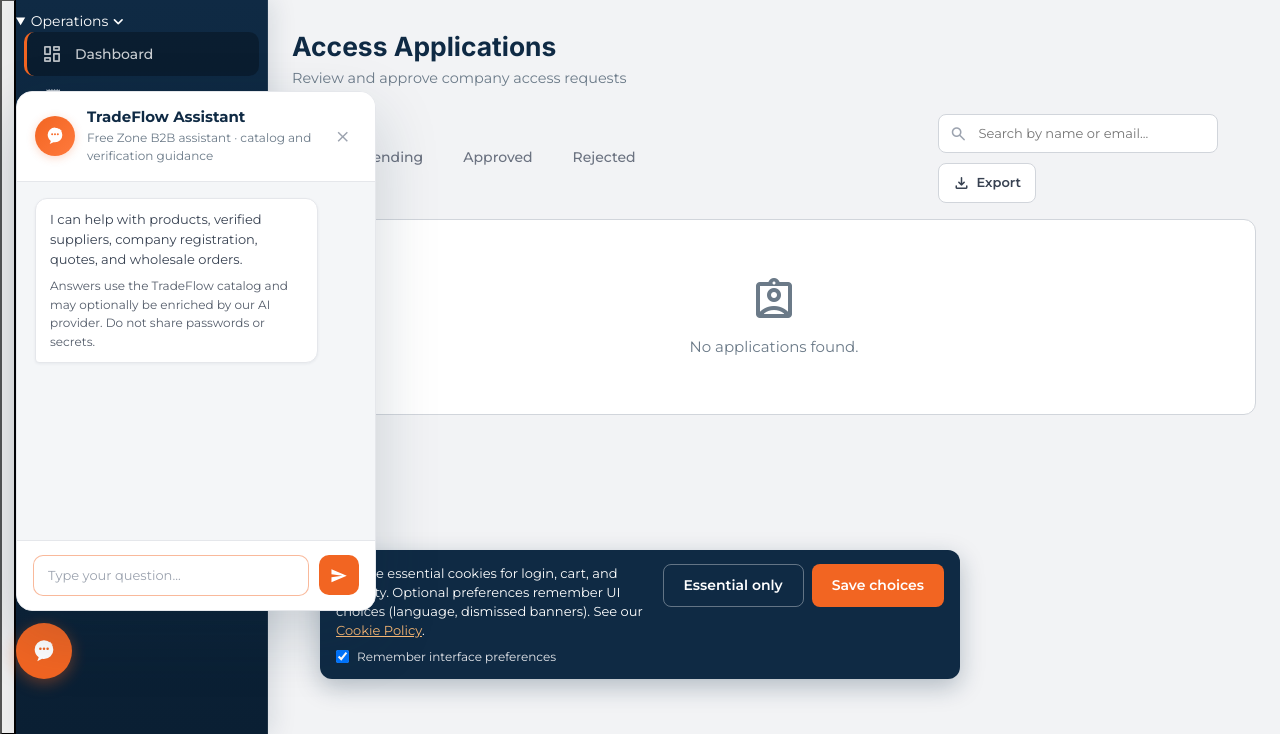
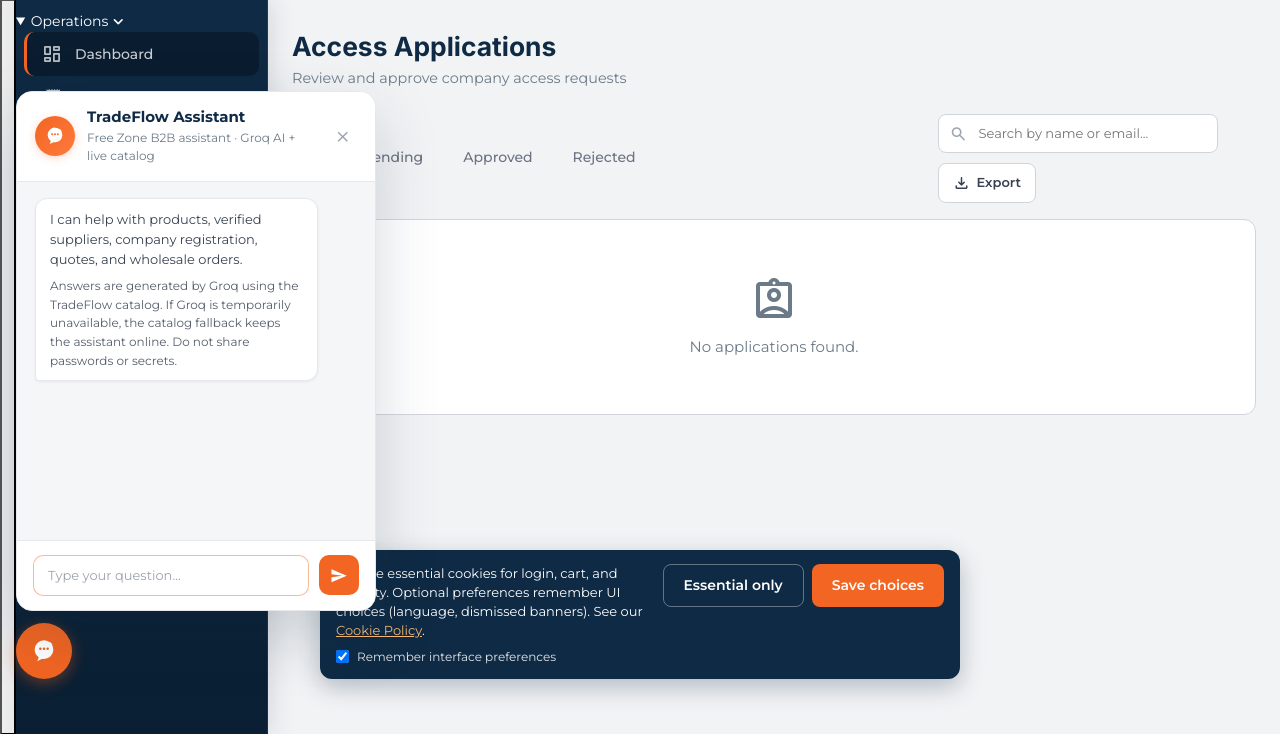
Before and after one commit to abdiel-ariano/Tradeflow_colon, a Django app: template templates/core/admin_applications.html in a window 1280 px wide, after a click that opens the changed part. Shown: the part 105-839 px from the top of the page. Run offline with Django 4.2, Linux system fonts and the light colour scheme; the template is opened without the code that fills it, so the values that code supplies are empty.

Commit message:
Show Groq as the primary assistant provider

```diff
--- a/templates/core/base.html
+++ b/templates/core/base.html
@@ -1632,7 +1632,7 @@ CSS de paneles admin/seller/formularios embebido vía includes/static_css_bundle
           </div>
           <div class="tf-chat-header-text">
             <div class="tf-chat-header-title">TradeFlow Assistant</div>
-            <div class="tf-chat-header-sub">Free Zone B2B assistant · catalog and verification guidance</div>
+            <div class="tf-chat-header-sub">Free Zone B2B assistant · Groq AI + live catalog</div>
           </div>
           <button type="button" id="tf-chat-close" aria-label="Close">
             {% include "core/includes/tf_icon.html" with name="close" %}
@@ -1642,7 +1642,7 @@ CSS de paneles admin/seller/formularios embebido vía includes/static_css_bundle
           <div class="tf-msg-bot" id="tf-chat-welcome">
             I can help with products, verified suppliers, company registration, quotes, and wholesale orders.
             <div style="margin-top:8px;font-size:12px;opacity:.85;">
-              Answers use the TradeFlow catalog and may optionally be enriched by our AI provider. Do not share passwords or secrets.
+              Answers are generated by Groq using the TradeFlow catalog. If Groq is temporarily unavailable, the catalog fallback keeps the assistant online. Do not share passwords or secrets.
             </div>
           </div>
         </div>
```
